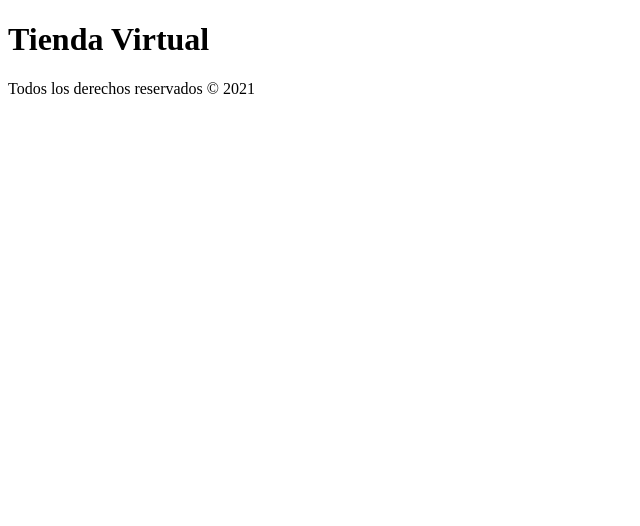
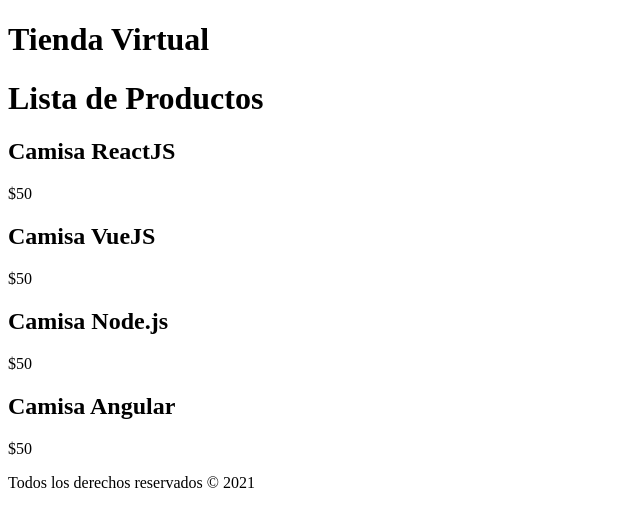
Before and after one commit to FabriJuncal/REACT-introduccion, a React (Create React App) app: page / in a window 1280 px wide. Shown: the top 526 px of the page, without its empty margins (0-640 px from the left). Built offline with nearby package versions, Linux system fonts and the light colour scheme.

Commit message:
44. Como mostrar una colección del State

```diff
--- a/src/App.js
+++ b/src/App.js
@@ -1,9 +1,10 @@
 // Importamos la libreria "Fragment" que viene con React para poder utilizar los beneficios
 // de la etiqueta/componente <Fragment></Fragment>
 import React, {Fragment, useState} from "react";
-// Importamos el componente
+// Importamos los Componente
 import Header from './components/Header';
 import Footer from './components/Footer';
+import Producto from './components/Producto';
 
 function App() {
 
@@ -29,6 +30,16 @@
           {/*Enviamos los PROPS como si asignaramos valores a un atributo de una etiqueta (por ejemplo los props "titulo" y "fecha")*/}
           <Header titulo="Tienda Virtual"/>
 
+          <h1>Lista de Productos</h1>
+          {/*.map() es la funcion que se utiliza mas en React para recorrer objetos/array, por eso lo utilizamos.
+             No utiliamos los corchetes en el .map() ya que los parentecis () dan por implicito que se retornará los valores que se encuentren dentro.*/}
+          {productos.map(producto => (
+            <Producto
+              key={producto.id} // Enviamos un PROPS con el atributo "key", por que sino nos tira un error por consola por no enviar un elemento unico.
+              producto={producto}
+            />
+          ))}
+
           {/*A continuación se muestra un ejemplo de como envíar un valor como props utilizando una variable y sintaxis JS*/}
           <Footer fecha={fecha}/>
       </Fragment>
--- /dev/null
+++ b/src/components/Producto.jsx
@@ -0,0 +1,17 @@
+
+// Utilizamos sintaxis llamada "Destructuring" para obtener el producto del PROPS y
+// no tener que utilizar la sintaxis de puntos, por ej: props.producto.nombre
+const Producto = ({producto}) => {
+
+    // Utilizamos sintaxis llamada "Destructuring" para definir una variable con el valor del array/objeto al mismo tiempo.
+    const {id, nombre, precio} = producto;
+
+    return (
+        <div>
+            <h2>{nombre}</h2>
+            <p>${precio}</p>
+        </div>
+     );
+}
+
+export default Producto;
```
Also changed, not shown: 1 other file (tests, documents, lock files or other folders).
